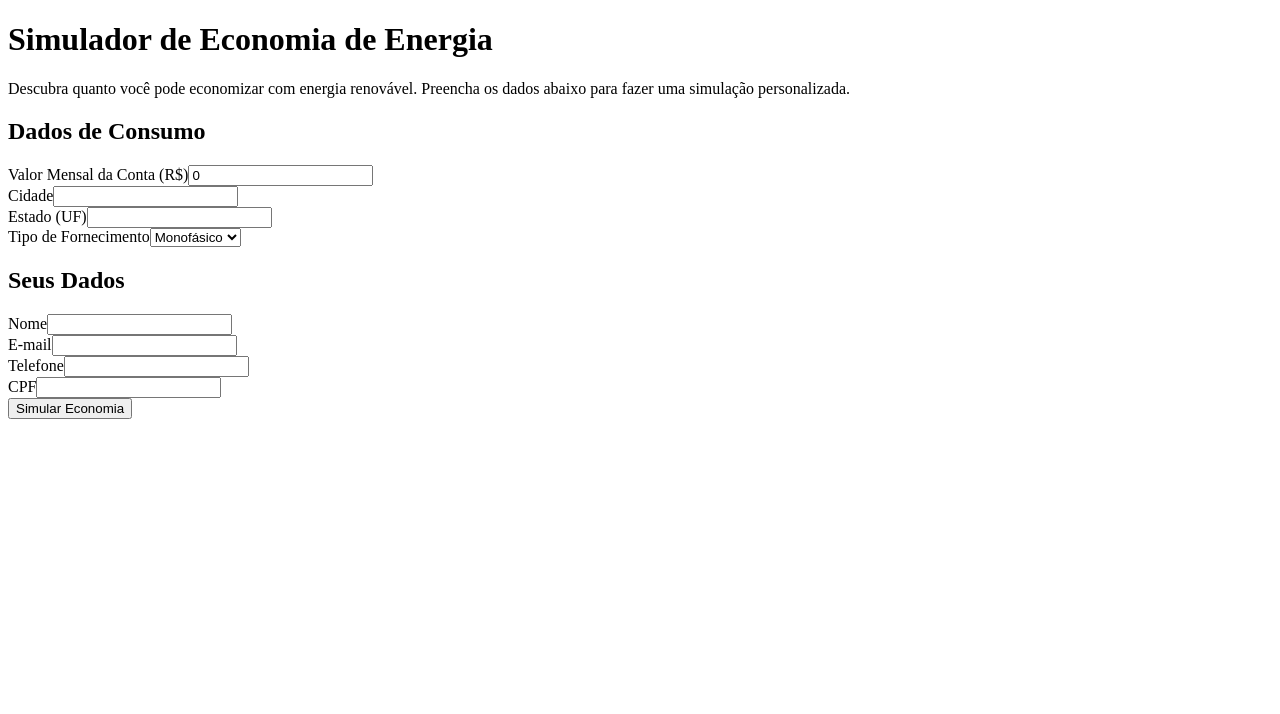
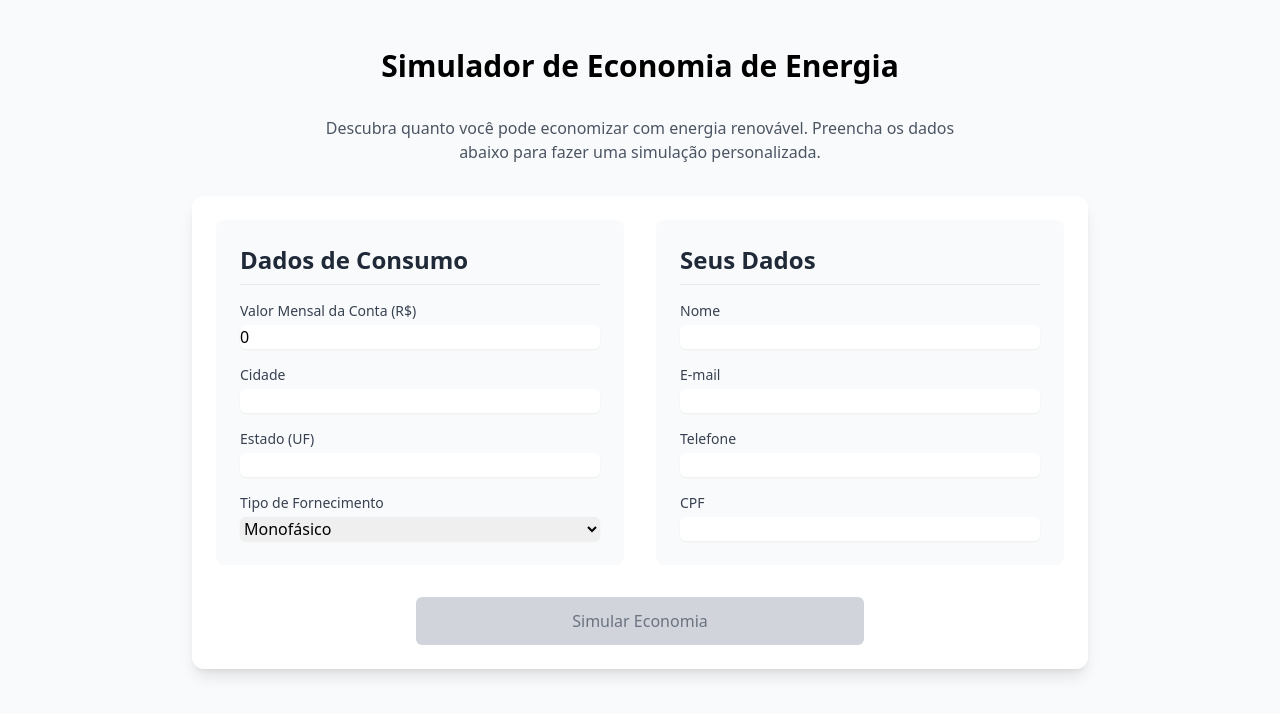
Before and after one commit to AnaTPaula/energy-savings-simulator, a Next.js app: page / in a window 1280 px wide. Shown: the top 714 px of the page. Built offline with nearby package versions, Linux system fonts and the light colour scheme.

Commit message:
Style page and add energy simulation in a modal

```diff
--- /dev/null
+++ b/app/globals.css
@@ -0,0 +1,3 @@
+@tailwind base;
+@tailwind components;
+@tailwind utilities;
--- a/app/layout.tsx
+++ b/app/layout.tsx
@@ -1,3 +1,5 @@
+import './globals.css';
+
 export const metadata = {
   title: 'Next.js',
   description: 'Generated by Next.js',
--- /dev/null
+++ b/components/Modal.tsx
@@ -0,0 +1,39 @@
+import React from 'react';
+
+interface ModalProps {
+  isOpen: boolean;
+  onClose: () => void;
+  children: React.ReactNode;
+  title: string;
+}
+
+export function Modal({ isOpen, onClose, children, title }: ModalProps) {
+  if (!isOpen) return null;
+
+  return (
+    <div className="fixed inset-0 bg-black bg-opacity-50 flex items-center justify-center z-50 p-4 animate-fadeIn">
+      <div className="bg-white rounded-xl p-6 max-w-md w-full mx-4 relative shadow-2xl transform transition-all animate-scaleIn">
+        <button
+          onClick={onClose}
+          className="absolute top-4 right-4 text-gray-400 hover:text-gray-600 transition-colors"
+        >
+          <svg
+            className="w-6 h-6"
+            fill="none"
+            stroke="currentColor"
+            viewBox="0 0 24 24"
+          >
+            <path
+              strokeLinecap="round"
+              strokeLinejoin="round"
+              strokeWidth={2}
+              d="M6 18L18 6M6 6l12 12"
+            />
+          </svg>
+        </button>
+        <h2 className="text-2xl font-bold text-gray-800 mb-6 border-b pb-3">{title}</h2>
+        {children}
+      </div>
+    </div>
+  );
+}
--- a/components/SimulationForm.tsx
+++ b/components/SimulationForm.tsx
@@ -1,11 +1,13 @@
 'use client';
 
-import React from 'react';
+import React, { useState } from 'react';
 import { useForm } from 'react-hook-form';
 import { zodResolver } from '@hookform/resolvers/zod';
 import { leadSchema, type LeadData } from '@/lib/validations/leadSchema';
+import { Modal } from './Modal';
 
 export function SimulationForm() {
+  const [showSimulation, setShowSimulation] = useState(false);
   const form = useForm<LeadData>({
     resolver: zodResolver(leadSchema),
     defaultValues: {
@@ -35,6 +37,7 @@ export function SimulationForm() {
 
   const onSubmit = async (data: LeadData) => {
     try {
+      setShowSimulation(true);
       // TODO: Implementar envio para API
       console.log('Dados do lead:', data);
     } catch (error) {
@@ -42,47 +45,54 @@ export function SimulationForm() {
     }
   };
 
+  const handleCloseModal = () => {
+    setShowSimulation(false);
+    form.reset();
+  };
+
   return (
-    <form onSubmit={form.handleSubmit(onSubmit)} className="space-y-6 max-w-2xl mx-auto p-6">
-      <div className="space-y-4">
-        <h2 className="text-2xl font-bold">Dados de Consumo</h2>
+    <div className="max-w-4xl mx-auto p-6 bg-white rounded-xl shadow-lg">
+      <form onSubmit={form.handleSubmit(onSubmit)} className="space-y-8">
+        <div className="grid grid-cols-1 md:grid-cols-2 gap-8">
+          <div className="space-y-4 bg-gray-50 p-6 rounded-lg">
+            <h2 className="text-2xl font-bold text-gray-800 border-b pb-2">Dados de Consumo</h2>
 
             <div>
-          <label className="block text-sm font-medium">Valor Mensal da Conta (R$)</label>
+              <label className="block text-sm font-medium text-gray-700 mb-1">Valor Mensal da Conta (R$)</label>
               <input
                 type="number"
                 {...form.register('consumption.monthlyBill', { valueAsNumber: true })}
-            className="mt-1 block w-full rounded-md border-gray-300 shadow-sm"
+                className="mt-1 block w-full rounded-md border-gray-300 shadow-sm focus:border-blue-500 focus:ring-1 focus:ring-blue-500 transition-colors"
               />
               {form.formState.errors.consumption?.monthlyBill && (
-            <p className="text-red-500 text-sm">{form.formState.errors.consumption.monthlyBill.message}</p>
+                <p className="text-red-500 text-sm mt-1">{form.formState.errors.consumption.monthlyBill.message}</p>
               )}
             </div>
 
             <div>
-          <label className="block text-sm font-medium">Cidade</label>
+              <label className="block text-sm font-medium text-gray-700 mb-1">Cidade</label>
               <input
                 type="text"
                 {...form.register('consumption.city')}
-            className="mt-1 block w-full rounded-md border-gray-300 shadow-sm"
+                className="mt-1 block w-full rounded-md border-gray-300 shadow-sm focus:border-blue-500 focus:ring-1 focus:ring-blue-500 transition-colors"
               />
             </div>
 
             <div>
-          <label className="block text-sm font-medium">Estado (UF)</label>
+              <label className="block text-sm font-medium text-gray-700 mb-1">Estado (UF)</label>
               <input
                 type="text"
                 maxLength={2}
                 {...form.register('consumption.state')}
-            className="mt-1 block w-full rounded-md border-gray-300 shadow-sm"
+                className="mt-1 block w-full rounded-md border-gray-300 shadow-sm focus:border-blue-500 focus:ring-1 focus:ring-blue-500 transition-colors"
               />
             </div>
 
             <div>
-          <label className="block text-sm font-medium">Tipo de Fornecimento</label>
+              <label className="block text-sm font-medium text-gray-700 mb-1">Tipo de Fornecimento</label>
               <select
                 {...form.register('consumption.supplyType')}
-            className="mt-1 block w-full rounded-md border-gray-300 shadow-sm"
+                className="mt-1 block w-full rounded-md border-gray-300 shadow-sm focus:border-blue-500 focus:ring-1 focus:ring-blue-500 transition-colors"
               >
                 <option value="Monofásico">Monofásico</option>
                 <option value="Bifásico">Bifásico</option>
@@ -91,64 +101,83 @@ export function SimulationForm() {
             </div>
           </div>
 
-      <div className="space-y-4">
-        <h2 className="text-2xl font-bold">Seus Dados</h2>
+          <div className="space-y-4 bg-gray-50 p-6 rounded-lg">
+            <h2 className="text-2xl font-bold text-gray-800 border-b pb-2">Seus Dados</h2>
 
             <div>
-          <label className="block text-sm font-medium">Nome</label>
+              <label className="block text-sm font-medium text-gray-700 mb-1">Nome</label>
               <input
                 type="text"
                 {...form.register('name')}
-            className="mt-1 block w-full rounded-md border-gray-300 shadow-sm"
+                className="mt-1 block w-full rounded-md border-gray-300 shadow-sm focus:border-blue-500 focus:ring-1 focus:ring-blue-500 transition-colors"
               />
             </div>
 
             <div>
-          <label className="block text-sm font-medium">E-mail</label>
+              <label className="block text-sm font-medium text-gray-700 mb-1">E-mail</label>
               <input
                 type="email"
                 {...form.register('email')}
-            className="mt-1 block w-full rounded-md border-gray-300 shadow-sm"
+                className="mt-1 block w-full rounded-md border-gray-300 shadow-sm focus:border-blue-500 focus:ring-1 focus:ring-blue-500 transition-colors"
               />
             </div>
 
             <div>
-          <label className="block text-sm font-medium">Telefone</label>
+              <label className="block text-sm font-medium text-gray-700 mb-1">Telefone</label>
               <input
                 type="tel"
                 {...form.register('phone')}
-            className="mt-1 block w-full rounded-md border-gray-300 shadow-sm"
+                className="mt-1 block w-full rounded-md border-gray-300 shadow-sm focus:border-blue-500 focus:ring-1 focus:ring-blue-500 transition-colors"
               />
             </div>
 
             <div>
-          <label className="block text-sm font-medium">CPF</label>
+              <label className="block text-sm font-medium text-gray-700 mb-1">CPF</label>
               <input
                 type="text"
                 maxLength={11}
                 {...form.register('cpf')}
-            className="mt-1 block w-full rounded-md border-gray-300 shadow-sm"
+                className="mt-1 block w-full rounded-md border-gray-300 shadow-sm focus:border-blue-500 focus:ring-1 focus:ring-blue-500 transition-colors"
               />
             </div>
           </div>
+        </div>
 
-      {form.watch('consumption.monthlyBill') > 0 && (
-        <div className="bg-green-50 p-4 rounded-lg">
-          <h3 className="text-lg font-semibold mb-2">Simulação de Economia</h3>
-          <div className="space-y-2">
-            <p>Economia em 1 ano: R$ {calculateSavings(form.watch('consumption.monthlyBill')).oneYear.toFixed(2)}</p>
-            <p>Economia em 3 anos: R$ {calculateSavings(form.watch('consumption.monthlyBill')).threeYears.toFixed(2)}</p>
-            <p>Economia em 5 anos: R$ {calculateSavings(form.watch('consumption.monthlyBill')).fiveYears.toFixed(2)}</p>
-          </div>
-        </div>
-      )}
-
+        <div className="max-w-md mx-auto">
           <button
             type="submit"
-        className="w-full bg-blue-600 text-white py-2 px-4 rounded-md hover:bg-blue-700 transition-colors"
+            disabled={!form.formState.isValid}
+            className={`w-full py-3 px-4 rounded-md transition-all transform hover:scale-[1.02] ${
+              form.formState.isValid
+                ? 'bg-blue-600 text-white hover:bg-blue-700 shadow-md hover:shadow-lg'
+                : 'bg-gray-300 text-gray-500 cursor-not-allowed'
+            }`}
           >
             Simular Economia
           </button>
+        </div>
       </form>
+
+      <Modal
+        isOpen={showSimulation && form.watch('consumption.monthlyBill') > 0}
+        onClose={handleCloseModal}
+        title="Simulação de Economia"
+      >
+        <div className="space-y-4">
+          <div className="flex justify-between items-center border-b pb-3">
+            <span className="text-gray-600">Economia em 1 ano:</span>
+            <span className="font-semibold text-green-600">R$ {calculateSavings(form.watch('consumption.monthlyBill')).oneYear.toFixed(2)}</span>
+          </div>
+          <div className="flex justify-between items-center border-b pb-3">
+            <span className="text-gray-600">Economia em 3 anos:</span>
+            <span className="font-semibold text-green-600">R$ {calculateSavings(form.watch('consumption.monthlyBill')).threeYears.toFixed(2)}</span>
+          </div>
+          <div className="flex justify-between items-center">
+            <span className="text-gray-600">Economia em 5 anos:</span>
+            <span className="font-semibold text-green-600">R$ {calculateSavings(form.watch('consumption.monthlyBill')).fiveYears.toFixed(2)}</span>
+          </div>
+        </div>
+      </Modal>
+    </div>
   );
 }
--- a/package.json
+++ b/package.json
@@ -20,11 +20,11 @@
     "@types/node": "^20.11.19",
     "@types/react": "^18.2.57",
     "@types/react-dom": "^18.2.19",
-    "autoprefixer": "^10.4.17",
+    "autoprefixer": "^10.4.21",
     "eslint": "^8.56.0",
     "eslint-config-next": "14.1.0",
-    "postcss": "^8.4.35",
-    "tailwindcss": "^3.4.1",
+    "postcss": "^8.5.4",
+    "tailwindcss": "^3.4.17",
     "typescript": "^5.3.3"
   }
 }
--- /dev/null
+++ b/postcss.config.js
@@ -0,0 +1,6 @@
+module.exports = {
+  plugins: {
+    tailwindcss: {},
+    autoprefixer: {},
+  },
+};
--- /dev/null
+++ b/tailwind.config.js
@@ -0,0 +1,27 @@
+/** @type {import('tailwindcss').Config} */
+module.exports = {
+  content: [
+    './pages/**/*.{js,ts,jsx,tsx,mdx}',
+    './components/**/*.{js,ts,jsx,tsx,mdx}',
+    './app/**/*.{js,ts,jsx,tsx,mdx}',
+  ],
+  theme: {
+    extend: {
+      keyframes: {
+        fadeIn: {
+          '0%': { opacity: '0' },
+          '100%': { opacity: '1' },
+        },
+        scaleIn: {
+          '0%': { transform: 'scale(0.95)', opacity: '0' },
+          '100%': { transform: 'scale(1)', opacity: '1' },
+        },
+      },
+      animation: {
+        fadeIn: 'fadeIn 0.2s ease-out',
+        scaleIn: 'scaleIn 0.2s ease-out',
+      },
+    },
+  },
+  plugins: [],
+}
```
Also changed, not shown: 2 other files (tests, documents, lock files or other folders). Lines whose indentation alone changed are shown as unchanged.
